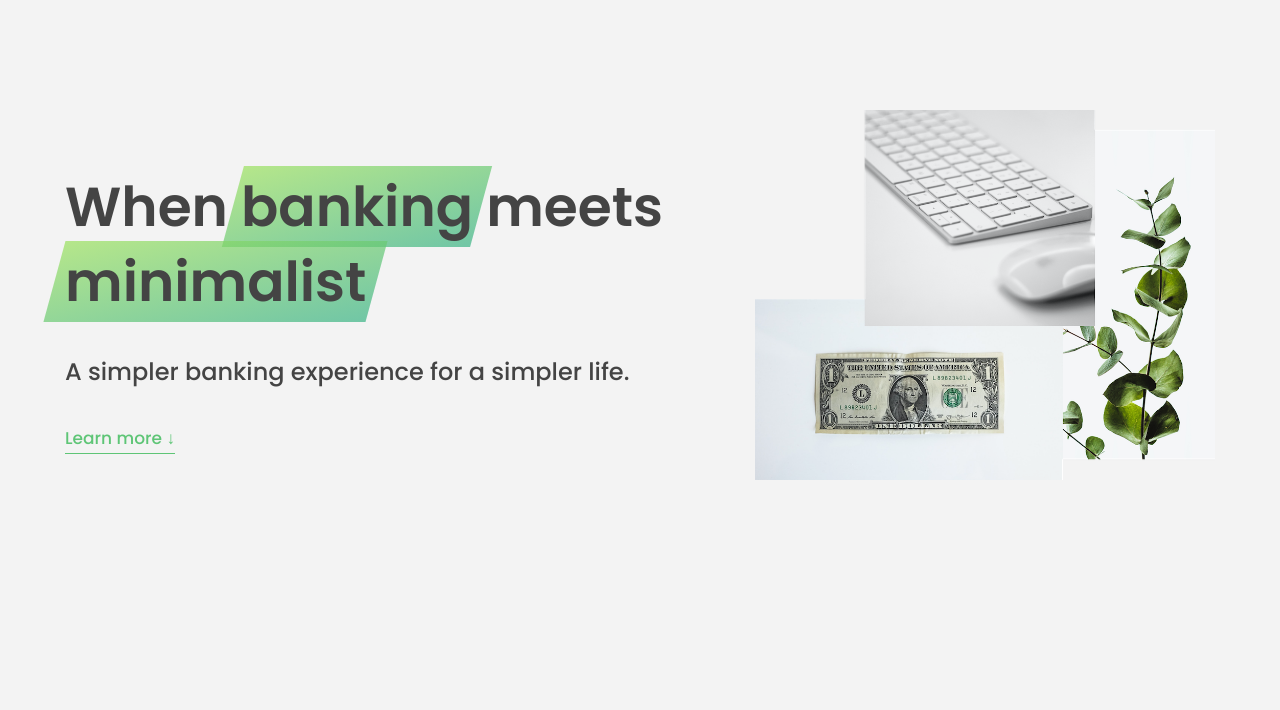
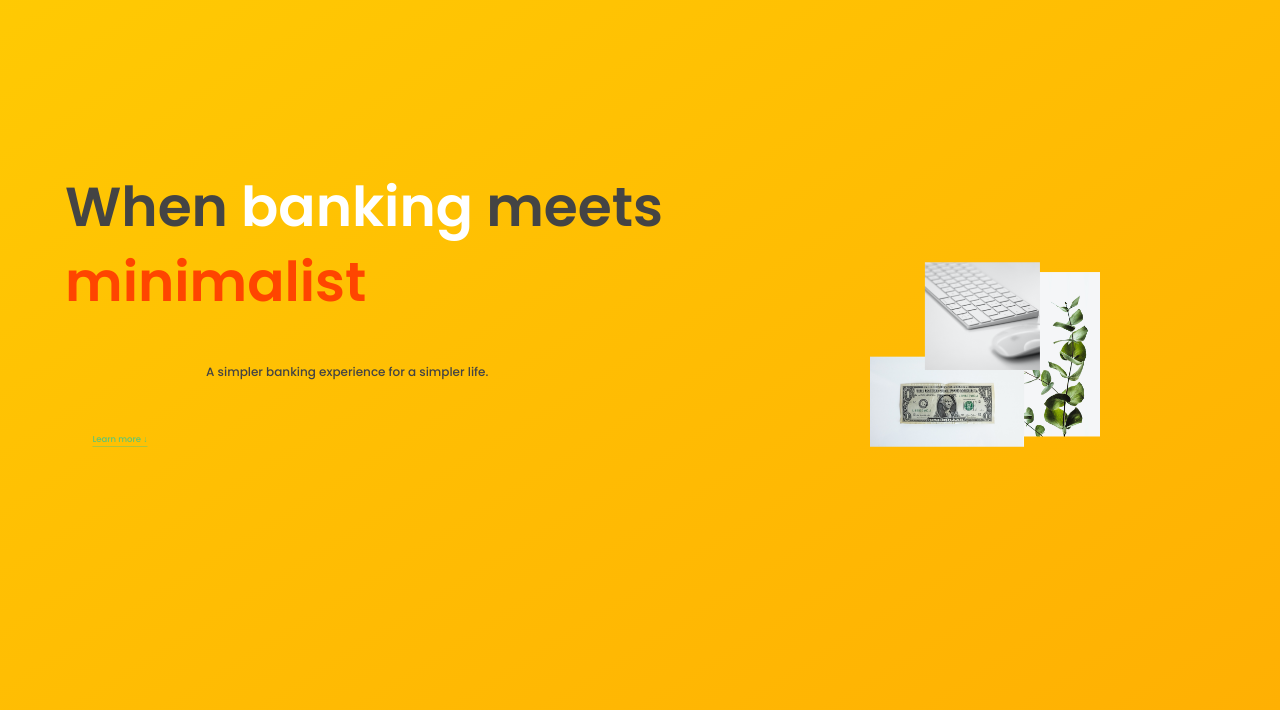
Before and after one commit to phuongsover1/Learn-js, a plain HTML site: page 13-Advanced-DOM-Bankist/index.html in a window 1280 px wide. Shown: the part 90-800 px from the top of the page. Drawn offline with Linux system fonts and the light colour scheme.

Commit message:
Learned DOM traversing.

```diff
--- /dev/null
+++ b/13-Advanced-DOM-Bankist/DOM-traversing.js
@@ -0,0 +1,40 @@
+'use strict';
+
+const h1 = document.querySelector('h1');
+
+// Going downwards: child
+console.log(h1.querySelectorAll('.highlight'));
+
+console.log('---- h1.childNodes ----');
+console.log(h1.childNodes);
+
+console.log('---- h1.children ----');
+console.log(h1.children);
+
+// first and last element child
+h1.firstElementChild.style.color = 'white';
+h1.lastElementChild.style.color = 'orangered';
+
+// Going upwards: parents
+console.log('--- Going Upwards ----');
+console.log(h1.parentNode);
+
+console.log('---- Closest ----');
+console.log(h1.closest('.header'));
+h1.closest('.header').style.background = 'var(--gradient-secondary)';
+
+
+console.log(h1.closest('h1'));
+
+// Going sideways: siblings
+console.log('---- Going sideways: siblings ----');
+console.log(h1.previousElementSibling);
+console.log(h1.nextElementSibling);
+
+// getting all the siblings
+console.log(' --- get all the siblings ----');
+console.log(h1.parentElement.children);
+
+[...h1.parentElement.children].forEach(el => {
+	if (el !== h1) el.style.transform = 'scale(0.5)';
+});
--- a/13-Advanced-DOM-Bankist/index.html
+++ b/13-Advanced-DOM-Bankist/index.html
@@ -323,7 +323,9 @@
 	<!-- <script src="styles-attributes-classes.js"></script> -->
 
 
-	<script src="script.js"></script>
+	<!-- DOM Traversing -->
+	<script src="DOM-traversing.js"></script>
+	<!-- <script src="script.js"></script> -->
 
 </body>
 
```
